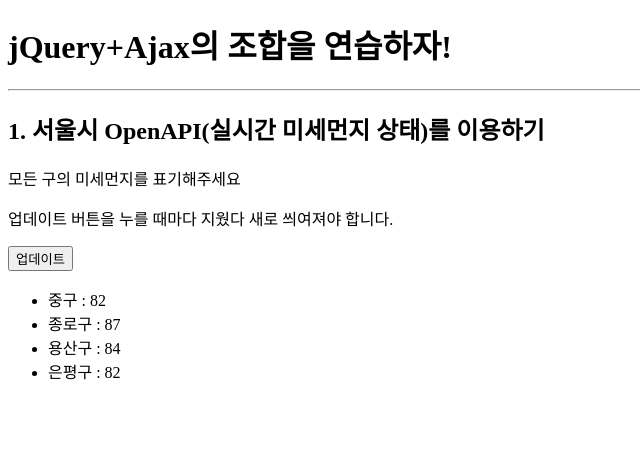
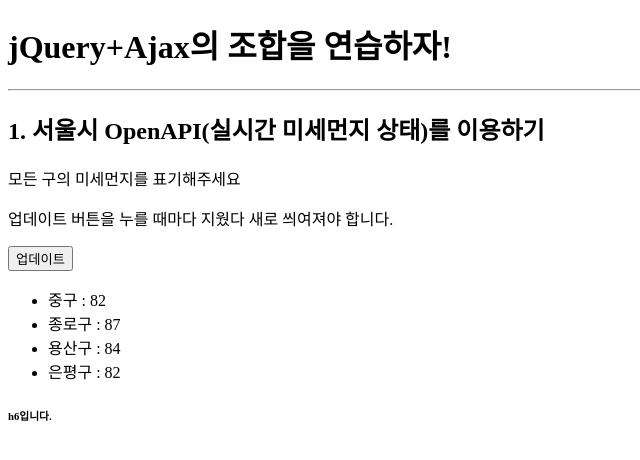
Before and after one commit to syj193/prac, a plain HTML site: page ajax1.html in a window 1280 px wide. Shown: the full height of the page, 0-640 px from the left. Drawn offline with nearby package versions, Linux system fonts and the light colour scheme.

Commit message:
Update ajax1.html

```diff
--- a/ajax1.html
+++ b/ajax1.html
@@ -70,6 +70,8 @@
             <li>은평구 : 82</li>
         </ul>
     </div>
+
+    <h6>h6입니다.</h6>
 </body>
 
 </html>
```
